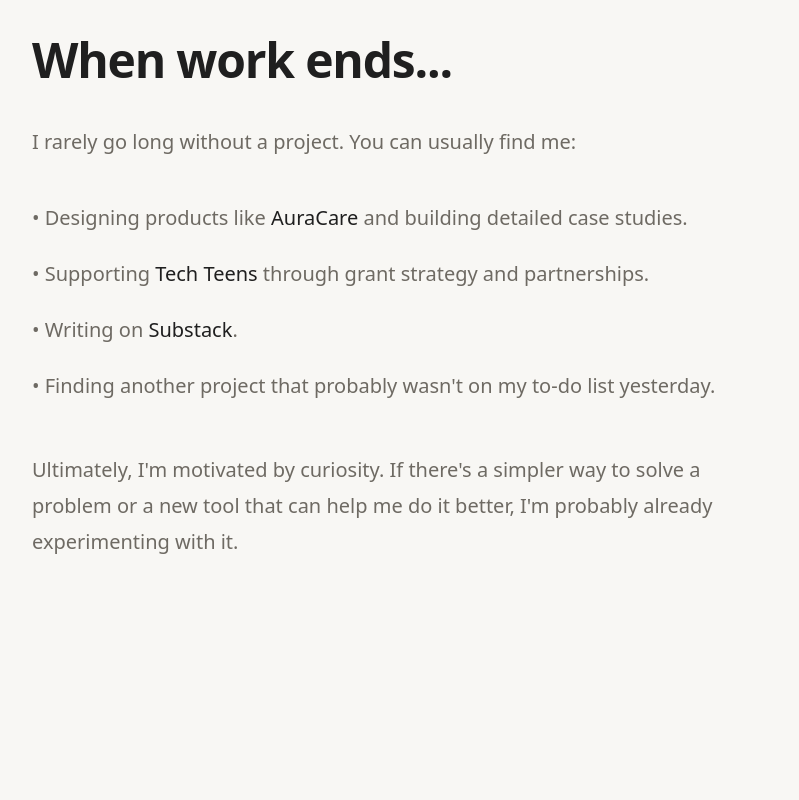
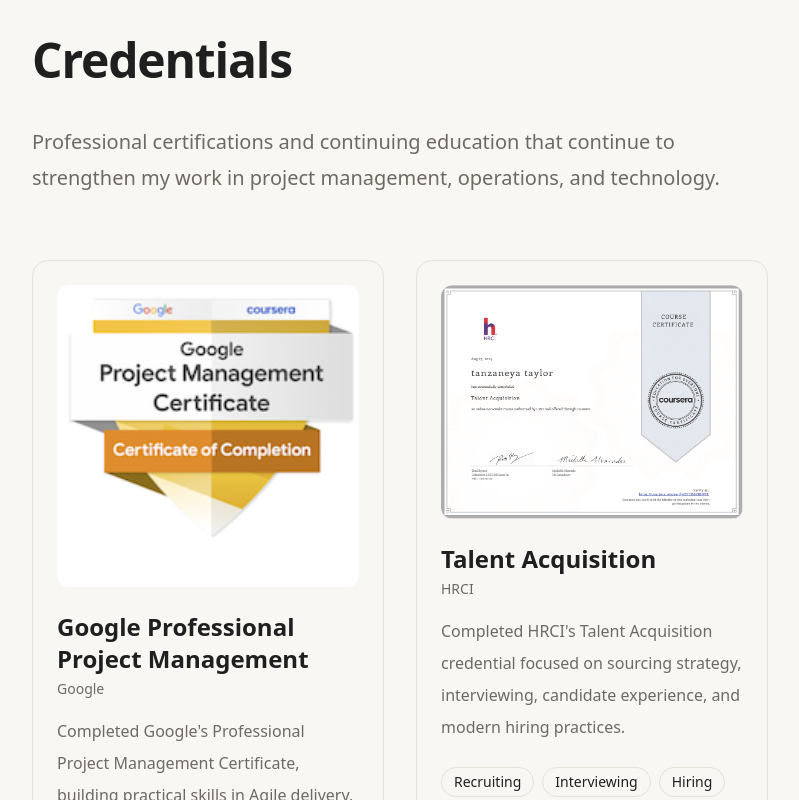
Before and after one commit to tanztylr/Tanza-Portfolio, a Next.js app: page /about in a window 1280 px wide. Shown: the part 1540-2340 px from the top of the page, without its empty margins (384-1183 px from the left). Before the commit the page ends 2196 px from the top, so only its background shows below. Built offline with nearby package versions, Linux system fonts and the light colour scheme.

Commit message:
Add credentials section to About page

```diff
--- a/app/about/page.tsx
+++ b/app/about/page.tsx
@@ -1,3 +1,4 @@
+import CredentialCard from "../components/CredentialCard";
 import Navigation from "../components/Navigation";
 import FadeIn from "../components/FadeIn";
 
@@ -77,6 +78,61 @@
 
               </section>
 
+                        </FadeIn>
+
+            {/* Credentials */}
+
+            <FadeIn>
+
+              <section className="mt-32 border-t border-[color:var(--border)] pt-24">
+
+                <h2 className="text-5xl font-semibold tracking-tight">
+                  Credentials
+                </h2>
+
+                <p className="mt-10 max-w-4xl text-xl leading-9 text-[color:var(--muted)]">
+                  Professional certifications and continuing education that continue
+                  to strengthen my work in project management, operations, and technology.
+                </p>
+
+                <div className="mt-16 grid gap-8 md:grid-cols-2">
+
+                  <CredentialCard
+                    title="Google Professional Project Management"
+                    issuer="Google"
+                    image="/images/credentials/google-project-management.png"
+                    imageAlt="Google Project Management Certificate"
+                    credentialUrl="https://www.credly.com/badges/29d1ec4d-a227-489d-a14c-884587793a47"
+                    description="Completed Google's Professional Project Management Certificate, building practical skills in Agile delivery, stakeholder communication, project planning, risk management, and project execution."
+                    skills={[
+                      "Agile",
+                      "Scrum",
+                      "Planning",
+                      "Risk Management",
+                      "Stakeholders",
+                    ]}
+                  />
+
+                  <CredentialCard
+                    title="Talent Acquisition"
+                    issuer="HRCI"
+                    image="/images/credentials/hrci-talent-acquisition.png"
+                    imageAlt="HRCI Talent Acquisition Certificate"
+                    credentialUrl="https://coursera.org/share/b595c8a361662d764078baab31545d46"
+                    description="Completed HRCI's Talent Acquisition credential focused on sourcing strategy, interviewing, candidate experience, and modern hiring practices."
+                    skills={[
+                      "Recruiting",
+                      "Interviewing",
+                      "Hiring",
+                      "Candidate Experience",
+                      "Talent Strategy",
+                    ]}
+                  />
+
+                </div>
+
+              </section>
+
             </FadeIn>
 
             {/* When Work Ends */}
--- /dev/null
+++ b/app/components/CredentialCard.tsx
@@ -0,0 +1,66 @@
+import Image from "next/image";
+import Link from "next/link";
+
+type CredentialCardProps = {
+  title: string;
+  issuer: string;
+  description: string;
+  image: string;
+  imageAlt: string;
+  credentialUrl: string;
+  skills: string[];
+};
+
+export default function CredentialCard({
+  title,
+  issuer,
+  description,
+  image,
+  imageAlt,
+  credentialUrl,
+  skills,
+}: CredentialCardProps) {
+  return (
+    <article className="rounded-2xl border border-[color:var(--border)] bg-[color:var(--surface)] p-6 transition-all duration-300 hover:-translate-y-1 hover:shadow-lg">
+      <Link
+        href={credentialUrl}
+        target="_blank"
+        rel="noopener noreferrer"
+        className="group block"
+      >
+        <Image
+  src={image}
+  alt={imageAlt}
+  width={600}
+  height={400}
+  loading="eager"
+  priority
+  className="w-full rounded-xl transition-transform duration-300 group-hover:scale-[1.03]"
+/>
+      </Link>
+
+      <div className="mt-6">
+        <h3 className="text-2xl font-semibold">{title}</h3>
+
+        <p className="mt-1 text-sm text-[color:var(--muted)]">
+          {issuer}
+        </p>
+
+        <p className="mt-4 leading-8 text-[color:var(--muted)]">
+          {description}
+        </p>
+
+        <div className="mt-6 flex flex-wrap gap-2">
+          {skills.map((skill) => (
+            <span
+              key={skill}
+              className="rounded-full border border-[color:var(--border)] px-3 py-1 text-sm"
+            >
+              {skill}
+            </span>
+          ))}
+        </div>
+      </div>
+    </article>
+  );
+}
```
Also changed, not shown: public/images/credentials/google-project-management.png (added), public/images/credentials/hrci-talent-acquisition.png (added).
